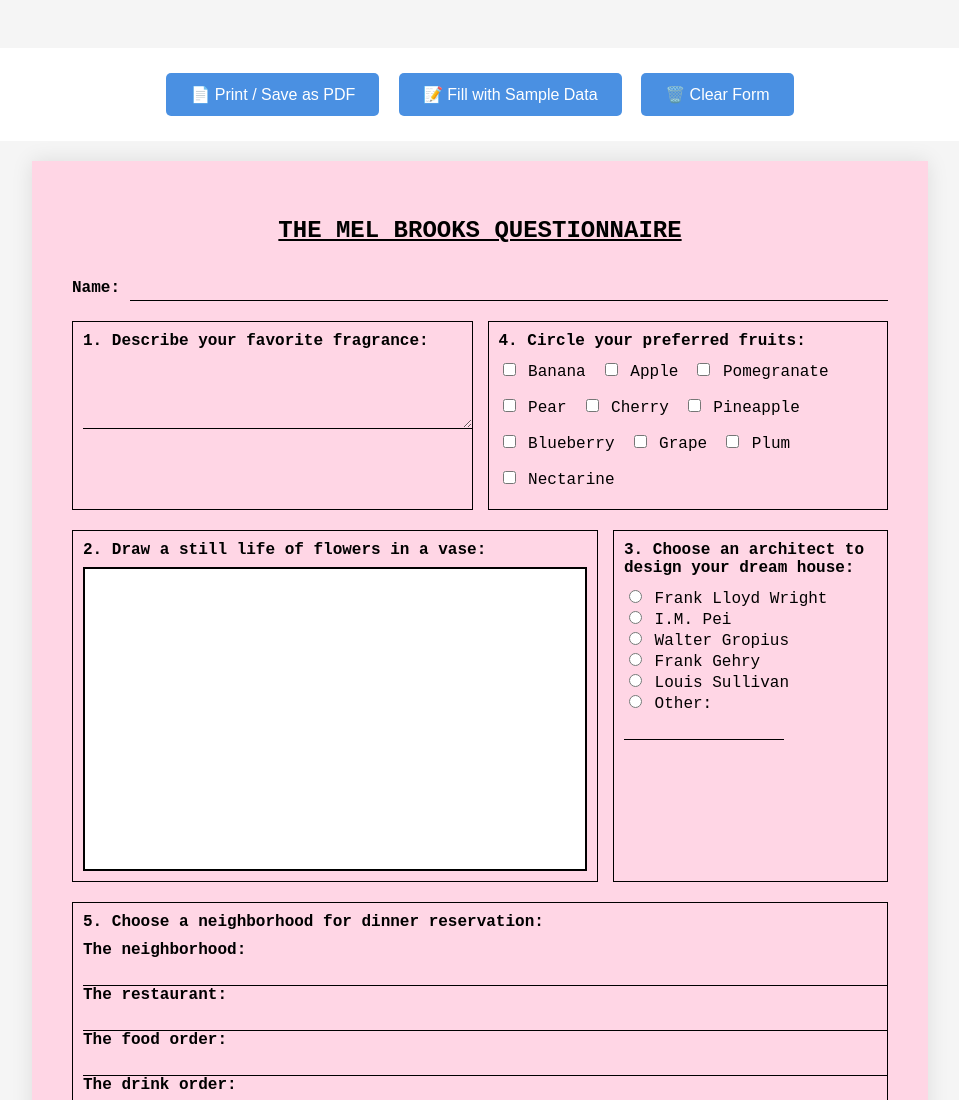
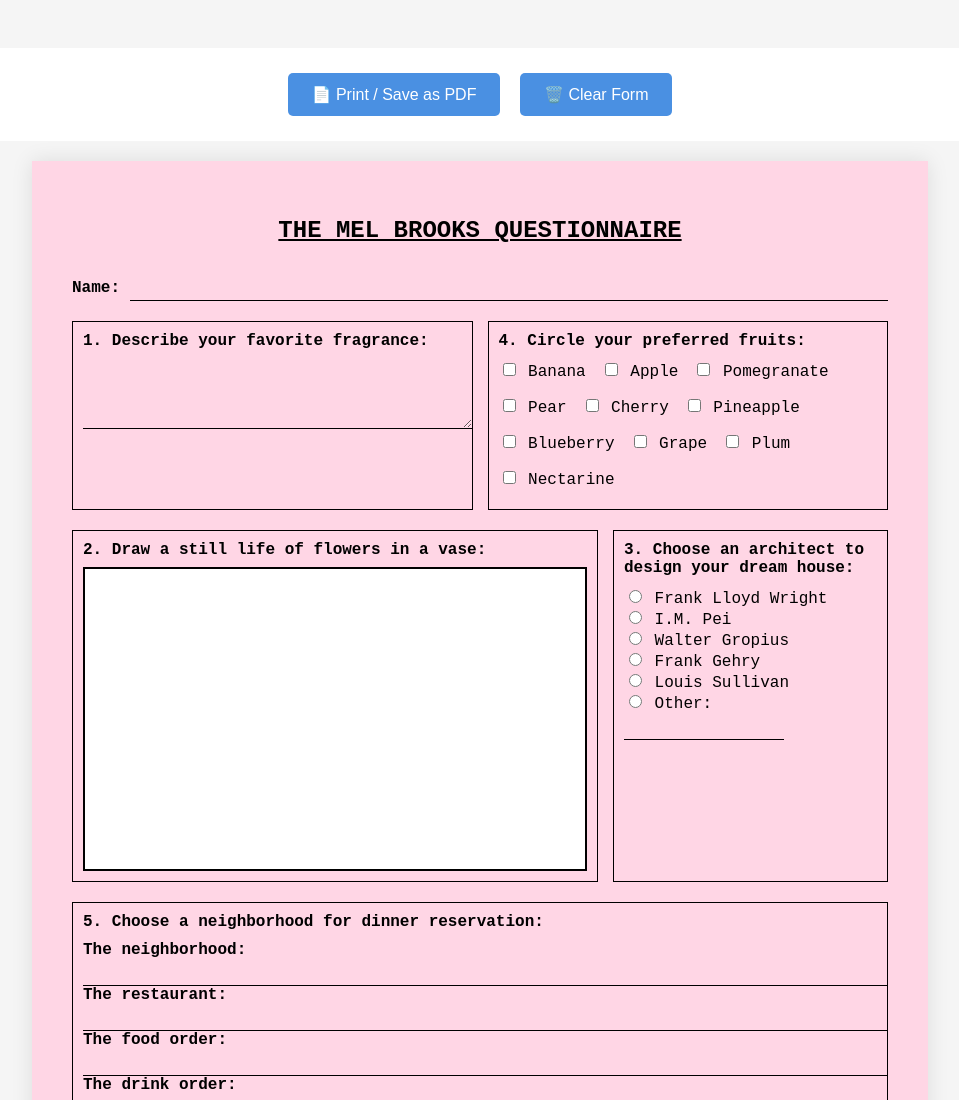
Before and after one commit to stephanieweiwang/mbq, a plain HTML site: page index.html in a window 1280 px wide. Shown: the top 1100 px of the page, without its empty margins (160-1119 px from the left). Drawn offline with Linux system fonts and the light colour scheme.

Commit message:
Update index.html

```diff
--- a/index.html
+++ b/index.html
@@ -104,7 +104,6 @@
 <body>
     <div class="button-group no-print">
         <button onclick="window.print()">📄 Print / Save as PDF</button>
-        <button onclick="document.getElementById('sampleData').value='test'; fillForm()">📝 Fill with Sample Data</button>
         <button onclick="clearAllFields()">🗑️ Clear Form</button>
     </div>
     <input type="hidden" id="sampleData">
```
